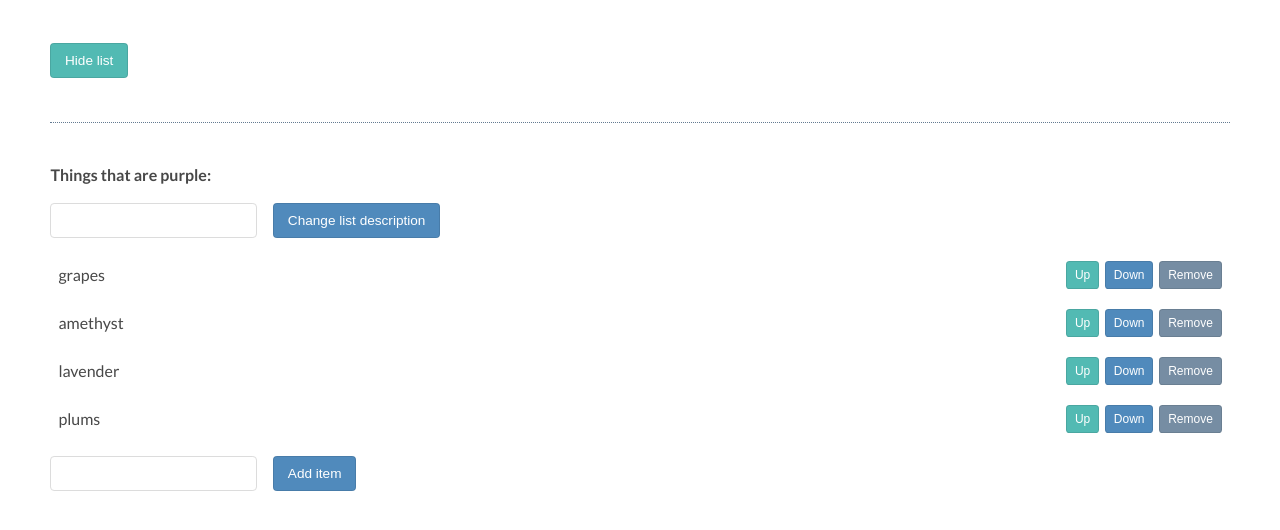
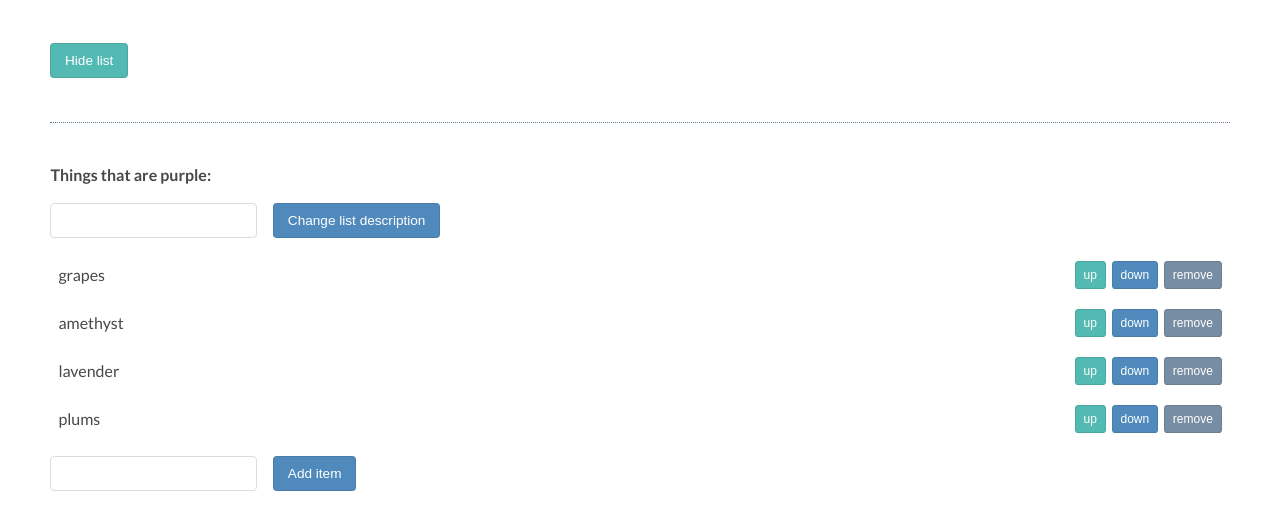
Before and after one commit to p-c-bryant/add-remove-li, a plain HTML site: page index.html in a window 1280 px wide. Shown: the part 146-676 px from the top of the page. Drawn offline with Linux system fonts and the light colour scheme.

Commit message:
added buttons via js rather than html

```diff
--- a/app.js
+++ b/app.js
@@ -6,8 +6,32 @@ const descriptionButton = document.querySelector('button.description');
 const addItemInput = document.querySelector('input.addItemInput');
 const addItemButton = document.querySelector('button.addItemButton');
 const listUl = listDiv.querySelector('ul');
+const lis = listUl.children;
 
 const upCaseLi = document.getElementsByTagName('li');
+
+
+function attachLiButtons(li) {
+  let up = document.createElement('button');
+  up.className = 'up';
+  up.textContent = 'up';
+  li.appendChild(up);
+
+  let down = document.createElement('button');
+  down.className = 'down';
+  down.textContent = 'down';
+  li.appendChild(down);
+
+
+  let remove = document.createElement('button');
+  remove.className = 'remove';
+  remove.textContent = 'remove';
+  li.appendChild(remove);
+}
+
+for (let i = 0; i < lis.length; i++) {
+  attachLiButtons(lis[i]);
+}
 
 // Event handler to cap / uncap li elements when mouseover or mouseout
   listUl.addEventListener('click', (event) => {
@@ -59,7 +83,8 @@ descriptionButton.addEventListener('click', () => {
 addItemButton.addEventListener('click', () => {
   let ul = document.getElementsByTagName('ul')[0];
   let li = document.createElement('li');
-  li.innerHTML = addItemInput.value + '<button class="up">Up</button><button class="down">Down</button><button class="remove">Remove</button>';
+  li.innerHTML = addItemInput.value;
+  attachLiButtons(li);
   ul.appendChild(li);
   addItemInput.value = '';
 });
--- a/index.html
+++ b/index.html
@@ -13,26 +13,10 @@
       <input type="text" class="description">
       <button class="description">Change list description</button>
       <ul>
-        <li>grapes
-          <button class="up">Up</button>
-          <button class="down">Down</button>
-          <button class="remove">Remove</button>
-        </li>
-        <li>amethyst
-          <button class="up">Up</button>
-          <button class="down">Down</button>
-          <button class="remove">Remove</button>
-        </li>
-        <li>lavender
-          <button class="up">Up</button>
-          <button class="down">Down</button>
-          <button class="remove">Remove</button>
-        </li>
-        <li>plums
-          <button class="up">Up</button>
-          <button class="down">Down</button>
-          <button class="remove">Remove</button>
-        </li>
+        <li>grapes</li>
+        <li>amethyst</li>
+        <li>lavender</li>
+        <li>plums</li>
       </ul>
       <input type="text" class="addItemInput">
       <button class="addItemButton">Add item</button>
```
